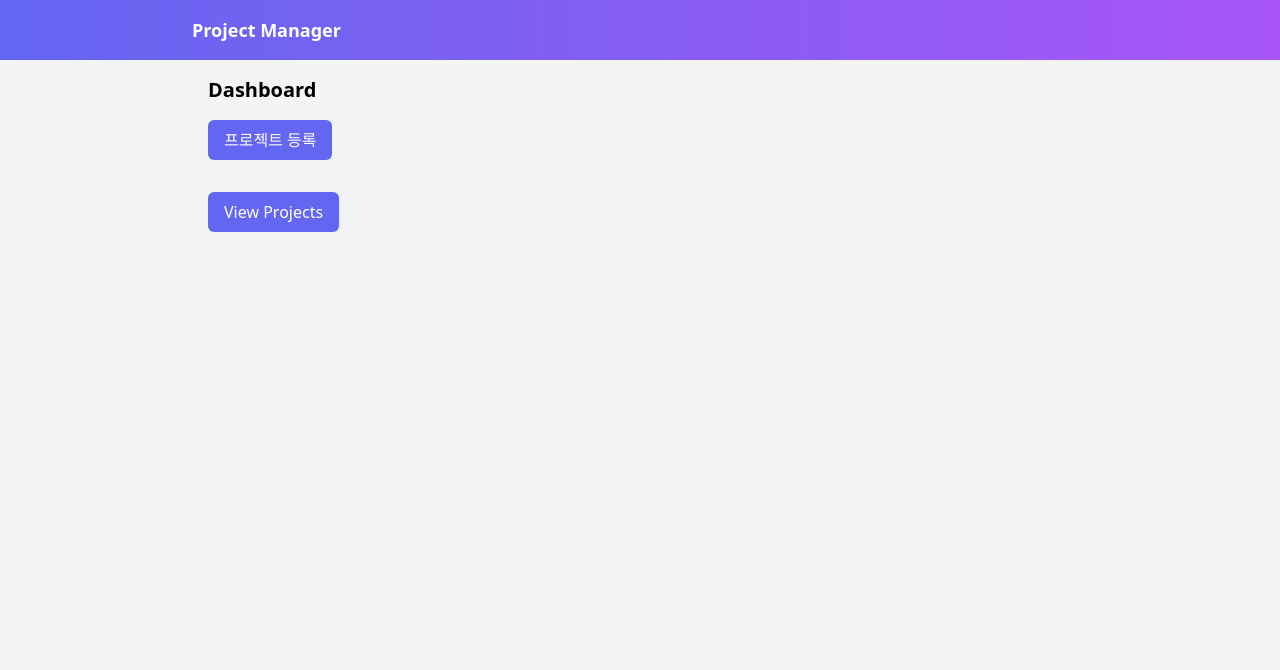
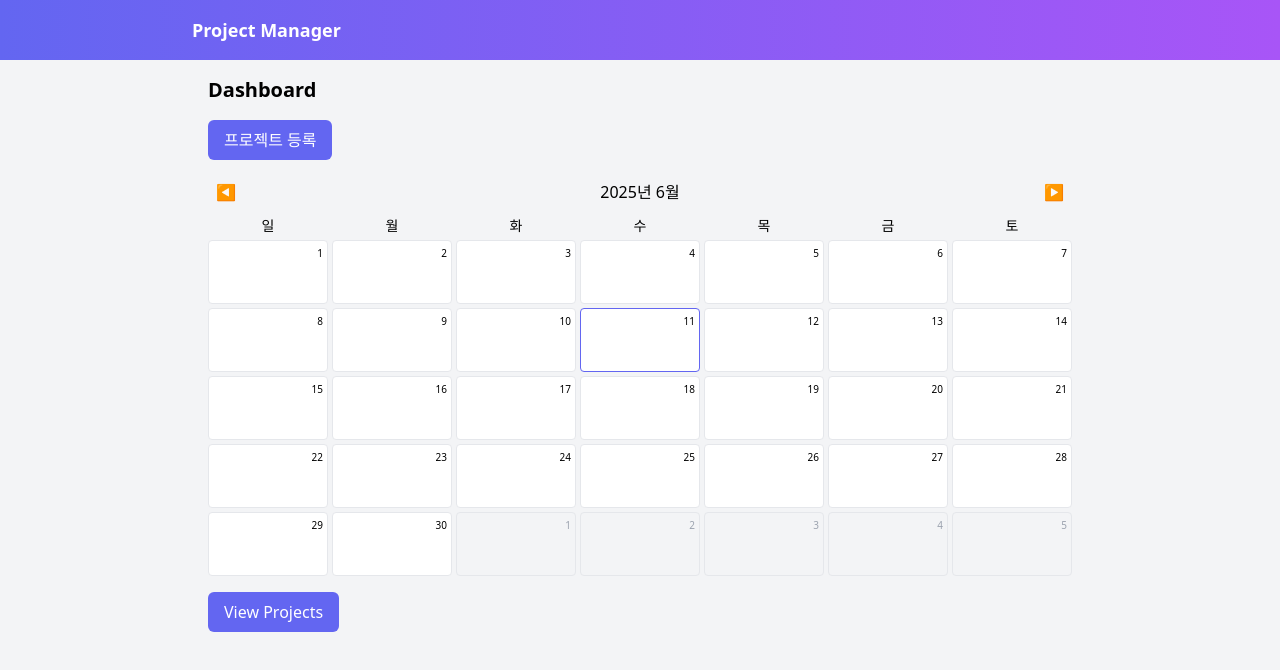
Before and after one commit to DevYongE/projectManager, a React (Vite) app in the folder client/: page / in a window 1280 px wide. Shown: the top 670 px of the page. Built offline with nearby package versions, Linux system fonts and the light colour scheme.

Commit message:
Enhance project dashboard UI with progress tracking

```diff
--- a/client/src/App.tsx
+++ b/client/src/App.tsx
@@ -6,6 +6,7 @@ import LoginPage from './pages/LoginPage';
 import SignupPage from './pages/SignupPage';
 import ProjectsPage from './pages/ProjectsPage';
 import ProjectPage from './pages/ProjectPage';
+import WbsPage from './pages/WbsPage';
 
 function App(): JSX.Element {
   return (
@@ -18,6 +19,7 @@ function App(): JSX.Element {
             <Route path="/signup" element={<SignupPage />} />
             <Route path="/projects" element={<ProjectsPage />} />
             <Route path="/projects/:id" element={<ProjectPage />} />
+            <Route path="/projects/:id/wbs" element={<WbsPage />} />
           </Routes>
         </BrowserRouter>
       </DataProvider>
--- /dev/null
+++ b/client/src/components/Calendar.tsx
@@ -0,0 +1,109 @@
+import { useState } from 'react';
+import type { Project } from '../types';
+
+interface CalendarProps {
+  projects: Project[];
+}
+
+function getMonthMatrix(year: number, month: number): Date[][] {
+  const first = new Date(year, month, 1);
+  const last = new Date(year, month + 1, 0);
+  const matrix: Date[][] = [];
+  let current = new Date(first);
+  current.setDate(current.getDate() - current.getDay());
+
+  while (current <= last || current.getDay() !== 0) {
+    const week: Date[] = [];
+    for (let i = 0; i < 7; i++) {
+      week.push(new Date(current));
+      current.setDate(current.getDate() + 1);
+    }
+    matrix.push(week);
+  }
+
+  return matrix;
+}
+
+function Calendar({ projects }: CalendarProps): JSX.Element {
+  const [date, setDate] = useState(() => {
+    const d = new Date();
+    d.setDate(1);
+    return d;
+  });
+  const todayStr = new Date().toDateString();
+
+  const year = date.getFullYear();
+  const month = date.getMonth();
+  const weeks = getMonthMatrix(year, month);
+
+  const prevMonth = (): void => {
+    setDate(new Date(year, month - 1, 1));
+  };
+
+  const nextMonth = (): void => {
+    setDate(new Date(year, month + 1, 1));
+  };
+
+  return (
+    <div className="space-y-2">
+      <div className="flex items-center justify-between">
+        <button
+          type="button"
+          onClick={prevMonth}
+          className="rounded px-2 py-1 hover:bg-gray-200"
+        >
+          ◀
+        </button>
+        <div className="font-medium">
+          {year}년 {month + 1}월
+        </div>
+        <button
+          type="button"
+          onClick={nextMonth}
+          className="rounded px-2 py-1 hover:bg-gray-200"
+        >
+          ▶
+        </button>
+      </div>
+      <div className="grid grid-cols-7 gap-1">
+        {['일', '월', '화', '수', '목', '금', '토'].map((d) => (
+          <div key={d} className="text-center text-sm font-medium">
+            {d}
+          </div>
+        ))}
+        {weeks.map((week, wIdx) => (
+          <div key={wIdx} className="contents">
+            {week.map((day) => {
+              const dayProjects = projects.filter(
+                (p) =>
+                  new Date(p.startDate) <= day && day <= new Date(p.endDate),
+              );
+              const isCurrent = day.getMonth() === month;
+              const isToday = day.toDateString() === todayStr;
+              return (
+                <div
+                  key={day.toISOString()}
+                  className={`min-h-[4rem] rounded border p-1 text-xs ${
+                    isCurrent ? 'bg-white' : 'bg-gray-100 text-gray-400'
+                  } ${isToday ? 'border-indigo-500' : ''}`}
+                >
+                  <div className="text-right text-[10px]">{day.getDate()}</div>
+                  {dayProjects.map((p) => (
+                    <div
+                      key={p.id}
+                      className="truncate rounded bg-indigo-50 px-1 text-[10px]"
+                    >
+                      {p.name}
+                    </div>
+                  ))}
+                </div>
+              );
+            })}
+          </div>
+        ))}
+      </div>
+    </div>
+  );
+}
+
+export default Calendar;
--- /dev/null
+++ b/client/src/components/ui/ProgressBar.tsx
@@ -0,0 +1,21 @@
+import type { CSSProperties } from 'react';
+
+interface ProgressBarProps {
+  value: number; // percentage 0-100
+  className?: string;
+}
+
+// Simple progress bar showing completion percentage
+function ProgressBar({ value, className }: ProgressBarProps): JSX.Element {
+  const clamped = Math.min(Math.max(value, 0), 100);
+  return (
+    <div className={`h-2 w-full rounded bg-gray-200 ${className ?? ''}`}>
+      <div
+        className="h-full rounded bg-indigo-500"
+        style={{ width: `${clamped}%` } as CSSProperties}
+      />
+    </div>
+  );
+}
+
+export default ProgressBar;
--- a/client/src/context/DataContext.tsx
+++ b/client/src/context/DataContext.tsx
@@ -8,7 +8,7 @@ interface DataContextValue {
   tasks: Task[];
   addProject: (project: NewProject) => void;
   deleteProject: (id: string) => void;
-  addTask: (projectId: string, title: string) => void;
+  addTask: (projectId: string, title: string, dueDate?: string) => void;
   updateTaskStatus: (taskId: string, status: Task['status']) => void;
 }
 
@@ -47,8 +47,14 @@ export function DataProvider({
     setTasks((prev) => prev.filter((t) => t.projectId !== id));
   }
 
-  function addTask(projectId: string, title: string): void {
-    const task: Task = { id: generateId(), projectId, title, status: 'To Do' };
+  function addTask(projectId: string, title: string, dueDate?: string): void {
+    const task: Task = {
+      id: generateId(),
+      projectId,
+      title,
+      status: 'To Do',
+      ...(dueDate ? { dueDate } : {}),
+    };
     setTasks((prev) => [...prev, task]);
   }
 
--- a/client/src/pages/DashboardPage.tsx
+++ b/client/src/pages/DashboardPage.tsx
@@ -3,12 +3,18 @@ import { useState } from 'react';
 import { useData } from '../context/DataContext';
 import { Button } from '../components/ui/Button';
 import { Card } from '../components/ui/Card';
+import ProgressBar from '../components/ui/ProgressBar';
 import Layout from '../components/Layout';
 import { AddProjectModal } from '../components/AddProjectModal';
+import Calendar from '../components/Calendar';
 
 function DashboardPage(): JSX.Element {
   const { projects, tasks, addProject } = useData();
   const [showModal, setShowModal] = useState(false);
+  const now = new Date();
+  const active = projects.filter(
+    (p) => new Date(p.startDate) <= now && new Date(p.endDate) >= now,
+  );
 
   return (
     <Layout>
@@ -23,15 +29,30 @@ function DashboardPage(): JSX.Element {
         />
       )}
       <div className="space-y-2">
-        {projects.map((p) => {
-          const count = tasks.filter((t) => t.projectId === p.id).length;
+        {active.slice(0, 5).map((p) => {
+          const projectTasks = tasks.filter((t) => t.projectId === p.id);
+          const done = projectTasks.filter((t) => t.status === 'Done').length;
+          const progress =
+            projectTasks.length > 0
+              ? Math.round((done / projectTasks.length) * 100)
+              : 0;
           return (
-            <Card key={p.id} className="p-2">
-              {p.name} <span className="text-sm text-gray-500">({count})</span>
+            <Card key={p.id} className="space-y-1 p-2">
+              <div className="flex items-center justify-between">
+                <span>
+                  {p.name}
+                  <span className="ml-1 text-sm text-gray-500">
+                    ({projectTasks.length})
+                  </span>
+                </span>
+                <span className="text-sm text-gray-500">{progress}%</span>
+              </div>
+              <ProgressBar value={progress} />
             </Card>
           );
         })}
       </div>
+      <Calendar projects={projects} />
       <Link to="/projects">
         <Button className="mt-4">View Projects</Button>
       </Link>
--- a/client/src/pages/ProjectPage.tsx
+++ b/client/src/pages/ProjectPage.tsx
@@ -12,6 +12,7 @@ function ProjectPage(): JSX.Element {
   const project = projects.find((p) => p.id === id) || null;
   const projectTasks = tasks.filter((t) => t.projectId === id);
   const [title, setTitle] = useState<string>('');
+  const [dueDate, setDueDate] = useState<string>('');
 
   if (!project) {
     return (
@@ -24,8 +25,9 @@ function ProjectPage(): JSX.Element {
   function handleAdd(e: React.FormEvent): void {
     e.preventDefault();
     if (!id || !title) return;
-    addTask(id, title);
+    addTask(id, title, dueDate || undefined);
     setTitle('');
+    setDueDate('');
   }
 
   return (
@@ -63,13 +65,26 @@ function ProjectPage(): JSX.Element {
           className="flex-1 rounded border p-2"
           placeholder="New task"
         />
+        <input
+          type="date"
+          value={dueDate}
+          onChange={(e: React.ChangeEvent<HTMLInputElement>) =>
+            setDueDate(e.target.value)
+          }
+          className="rounded border p-2"
+        />
         <Button type="submit">Add</Button>
       </form>
       <div className="space-y-2">
         {projectTasks.map((t) => (
           <Card key={t.id} className="flex items-center justify-between p-2">
-            <span>
+            <span className="flex-1">
               {t.title} - {t.status}
+              {t.dueDate && (
+                <span className="ml-2 text-xs text-gray-500">
+                  ({t.dueDate})
+                </span>
+              )}
             </span>
             <select
               value={t.status}
@@ -85,9 +100,14 @@ function ProjectPage(): JSX.Element {
           </Card>
         ))}
       </div>
-      <Link to="/projects">
-        <Button className="mt-4">Back</Button>
-      </Link>
+      <div className="mt-4 flex gap-2">
+        <Link to={`/projects/${project.id}/wbs`}>
+          <Button type="button">WBS</Button>
+        </Link>
+        <Link to="/projects">
+          <Button type="button">Back</Button>
+        </Link>
+      </div>
     </Layout>
   );
 }
--- a/client/src/pages/ProjectsPage.tsx
+++ b/client/src/pages/ProjectsPage.tsx
@@ -2,20 +2,33 @@ import { Link } from 'react-router-dom';
 import { useData } from '../context/DataContext';
 import { Button } from '../components/ui/Button';
 import { Card } from '../components/ui/Card';
+import ProgressBar from '../components/ui/ProgressBar';
 import Layout from '../components/Layout';
 
 function ProjectsPage(): JSX.Element {
-  const { projects } = useData();
+  const { projects, tasks } = useData();
 
   return (
     <Layout>
       <h1 className="mb-4 text-xl font-bold">Projects</h1>
       <div className="space-y-2">
-        {projects.map((p) => (
-          <Card key={p.id} className="flex items-center justify-between p-2">
-            <Link to={`/projects/${p.id}`}>{p.name}</Link>
-          </Card>
-        ))}
+        {projects.map((p) => {
+          const projectTasks = tasks.filter((t) => t.projectId === p.id);
+          const done = projectTasks.filter((t) => t.status === 'Done').length;
+          const progress =
+            projectTasks.length > 0
+              ? Math.round((done / projectTasks.length) * 100)
+              : 0;
+          return (
+            <Card key={p.id} className="space-y-2 p-2">
+              <div className="flex items-center justify-between">
+                <Link to={`/projects/${p.id}`}>{p.name}</Link>
+                <span className="text-sm text-gray-500">{progress}%</span>
+              </div>
+              <ProgressBar value={progress} />
+            </Card>
+          );
+        })}
       </div>
       <Link to="/">
         <Button className="mt-4">Back</Button>
--- /dev/null
+++ b/client/src/pages/WbsPage.tsx
@@ -0,0 +1,57 @@
+import { useParams, Link } from 'react-router-dom';
+import Layout from '../components/Layout';
+import { useData } from '../context/DataContext';
+import { Card } from '../components/ui/Card';
+import { Button } from '../components/ui/Button';
+
+function WbsPage(): JSX.Element {
+  const { id } = useParams();
+  const { projects, tasks } = useData();
+  const project = projects.find((p) => p.id === id) || null;
+
+  if (!project) {
+    return (
+      <Layout>
+        <div>Not found</div>
+      </Layout>
+    );
+  }
+
+  const start = new Date(project.startDate).getTime();
+  const end = new Date(project.endDate).getTime();
+  const total = end - start;
+  const projectTasks = tasks.filter((t) => t.projectId === project.id);
+
+  return (
+    <Layout>
+      <h1 className="mb-4 text-xl font-bold">{project.name} WBS</h1>
+      <div className="space-y-4">
+        {projectTasks.map((t) => {
+          const due = t.dueDate ? new Date(t.dueDate).getTime() : start;
+          const offset = total > 0 ? ((due - start) / total) * 100 : 0;
+          return (
+            <Card key={t.id} className="space-y-1 p-2">
+              <div className="text-sm font-medium">{t.title}</div>
+              <div className="relative h-2 rounded bg-gray-200">
+                <div
+                  className="h-2 rounded bg-indigo-500"
+                  style={{ width: `${Math.min(Math.max(offset, 0), 100)}%` }}
+                />
+              </div>
+              {t.dueDate && (
+                <div className="text-right text-xs text-gray-500">
+                  Due: {t.dueDate}
+                </div>
+              )}
+            </Card>
+          );
+        })}
+      </div>
+      <Link to={`/projects/${project.id}`}>
+        <Button className="mt-4">Back</Button>
+      </Link>
+    </Layout>
+  );
+}
+
+export default WbsPage;
```
